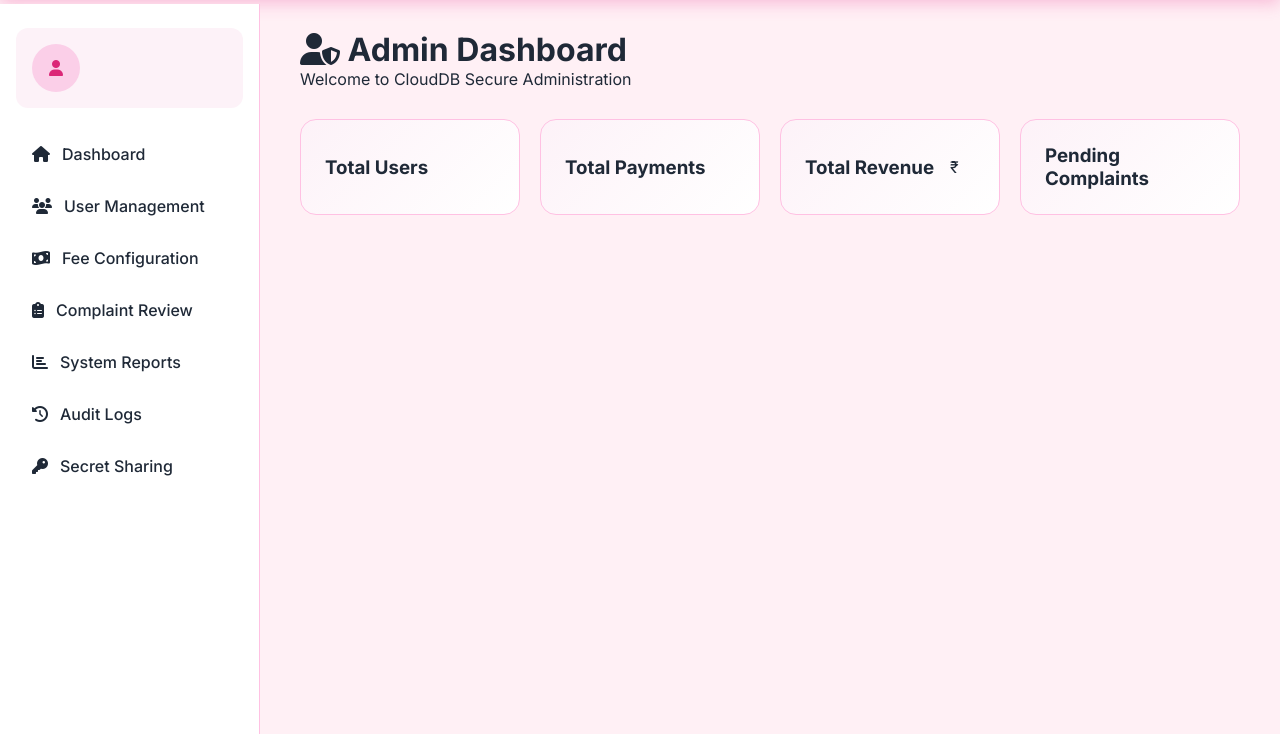
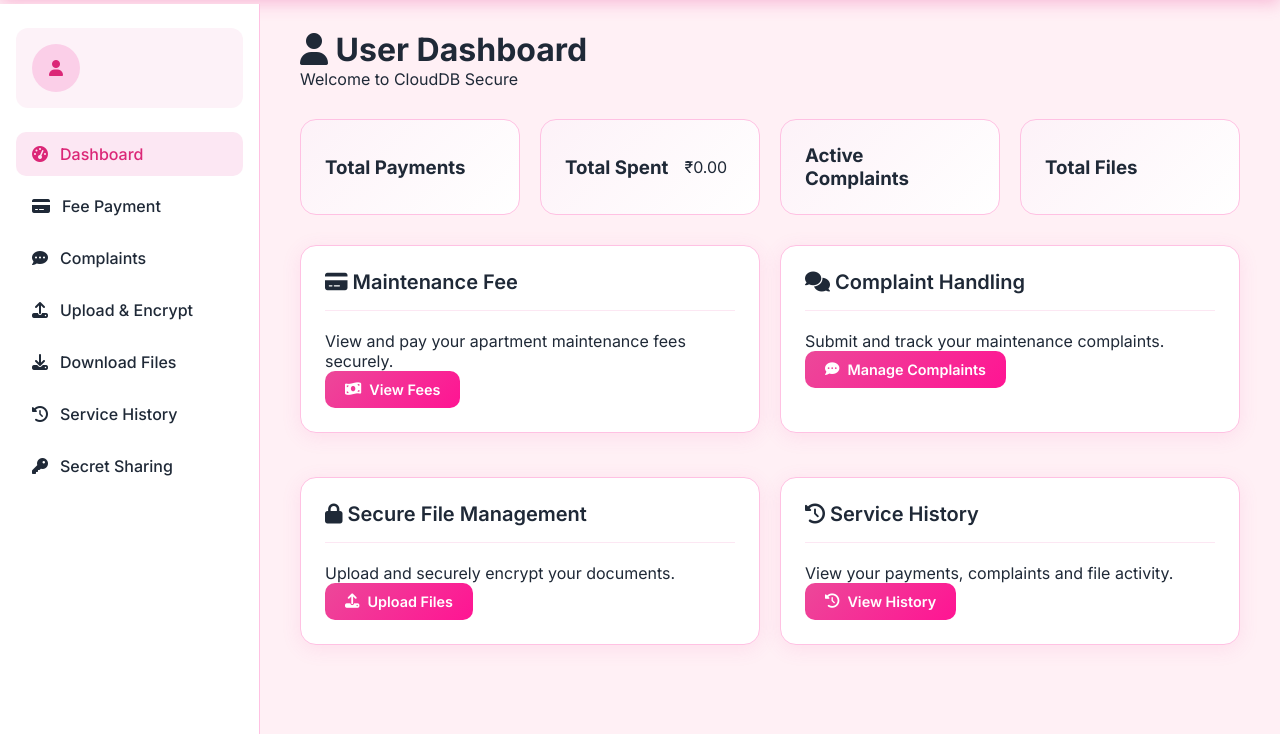
Before and after one commit to tejasri12354-arch/A2-cloud-database, a Python web app: template templates/dashboard.html in a window 1280 px wide. Shown: the part 66-800 px from the top of the page. Run offline with Jinja, Linux system fonts and the light colour scheme; the template is opened without the code that fills it, so the values that code supplies are empty.

Commit message:
Update dashboard.html

```diff
--- a/templates/dashboard.html
+++ b/templates/dashboard.html
@@ -1,70 +1,71 @@
 {% extends "dashboard_base.html" %}
 
-{% block title %}Admin Dashboard - CloudDB Secure{% endblock %}
+{% block title %}User Dashboard - CloudDB Secure{% endblock %}
 
 {% block sidebar %}
 
 <li>
-    <a href="{{ url_for('admin.dashboard') }}">
-        <i class="fas fa-home"></i> Dashboard
+    <a href="{{ url_for('user.dashboard') }}" class="active">
+        <i class="fas fa-tachometer-alt"></i> Dashboard
     </a>
 </li>
 
 <li>
-    <a href="{{ url_for('admin.user_management') }}">
-        <i class="fas fa-users"></i> User Management
+    <a href="{{ url_for('user.fee_payment') }}">
+        <i class="fas fa-credit-card"></i> Fee Payment
     </a>
 </li>
 
 <li>
-    <a href="/admin/payments">
-        <i class="fas fa-money-bill-wave"></i> Fee Configuration
+    <a href="{{ url_for('user.complaints') }}">
+        <i class="fas fa-comment-dots"></i> Complaints
     </a>
 </li>
 
 <li>
-    <a href="/admin/complaints">
-        <i class="fas fa-clipboard-list"></i> Complaint Review
+    <a href="{{ url_for('user.file_upload') }}">
+        <i class="fas fa-upload"></i> Upload & Encrypt
     </a>
 </li>
 
 <li>
-    <a href="/admin/analytics">
-        <i class="fas fa-chart-bar"></i> System Reports
+    <a href="{{ url_for('user.file_download') }}">
+        <i class="fas fa-download"></i> Download Files
     </a>
 </li>
 
 <li>
-    <a href="/admin/audit-logs">
-        <i class="fas fa-history"></i> Audit Logs
+    <a href="{{ url_for('user.service_history') }}">
+        <i class="fas fa-history"></i> Service History
     </a>
 </li>
 
 <li>
-    <a href="/admin/secrets">
+    <a href="{{ url_for('user.secrets') }}">
         <i class="fas fa-key"></i> Secret Sharing
     </a>
 </li>
 
 {% endblock %}
 
+
 {% block main %}
 
 <div class="page-header">
+
     <h1>
-        <i class="fas fa-user-shield"></i>
-        Admin Dashboard
+        <i class="fas fa-user"></i>
+        User Dashboard
     </h1>
 
-    <p>Welcome to CloudDB Secure Administration</p>
+    <p>
+        Welcome to CloudDB Secure
+    </p>
+
 </div>
 
+
 <div class="stats-grid">
-
-    <div class="stat-card">
-        <h3>Total Users</h3>
-        <p>{{ stats.total_users }}</p>
-    </div>
 
     <div class="stat-card">
         <h3>Total Payments</h3>
@@ -72,13 +73,110 @@
     </div>
 
     <div class="stat-card">
-        <h3>Total Revenue</h3>
-        <p>₹{{ stats.total_spent }}</p>
+        <h3>Total Spent</h3>
+        <p>₹{{ "%.2f"|format(stats.total_spent) }}</p>
     </div>
 
     <div class="stat-card">
-        <h3>Pending Complaints</h3>
-        <p>{{ stats.pending_complaints }}</p>
+        <h3>Active Complaints</h3>
+        <p>{{ stats.active_complaints }}</p>
+    </div>
+
+    <div class="stat-card">
+        <h3>Total Files</h3>
+        <p>{{ stats.total_files }}</p>
+    </div>
+
+</div>
+
+
+<div class="grid-2">
+
+    <div class="card">
+
+        <div class="card-header">
+            <h3 class="card-title">
+                <i class="fas fa-credit-card"></i>
+                Maintenance Fee
+            </h3>
+        </div>
+
+        <p>
+            View and pay your apartment maintenance fees securely.
+        </p>
+
+        <a href="{{ url_for('user.fee_payment') }}"
+           class="btn btn-primary">
+            <i class="fas fa-money-bill-wave"></i>
+            View Fees
+        </a>
+
+    </div>
+
+
+    <div class="card">
+
+        <div class="card-header">
+            <h3 class="card-title">
+                <i class="fas fa-comments"></i>
+                Complaint Handling
+            </h3>
+        </div>
+
+        <p>
+            Submit and track your maintenance complaints.
+        </p>
+
+        <a href="{{ url_for('user.complaints') }}"
+           class="btn btn-primary">
+            <i class="fas fa-comment-dots"></i>
+            Manage Complaints
+        </a>
+
+    </div>
+
+
+    <div class="card">
+
+        <div class="card-header">
+            <h3 class="card-title">
+                <i class="fas fa-lock"></i>
+                Secure File Management
+            </h3>
+        </div>
+
+        <p>
+            Upload and securely encrypt your documents.
+        </p>
+
+        <a href="{{ url_for('user.file_upload') }}"
+           class="btn btn-primary">
+            <i class="fas fa-upload"></i>
+            Upload Files
+        </a>
+
+    </div>
+
+
+    <div class="card">
+
+        <div class="card-header">
+            <h3 class="card-title">
+                <i class="fas fa-history"></i>
+                Service History
+            </h3>
+        </div>
+
+        <p>
+            View your payments, complaints and file activity.
+        </p>
+
+        <a href="{{ url_for('user.service_history') }}"
+           class="btn btn-primary">
+            <i class="fas fa-history"></i>
+            View History
+        </a>
+
     </div>
 
 </div>
```
